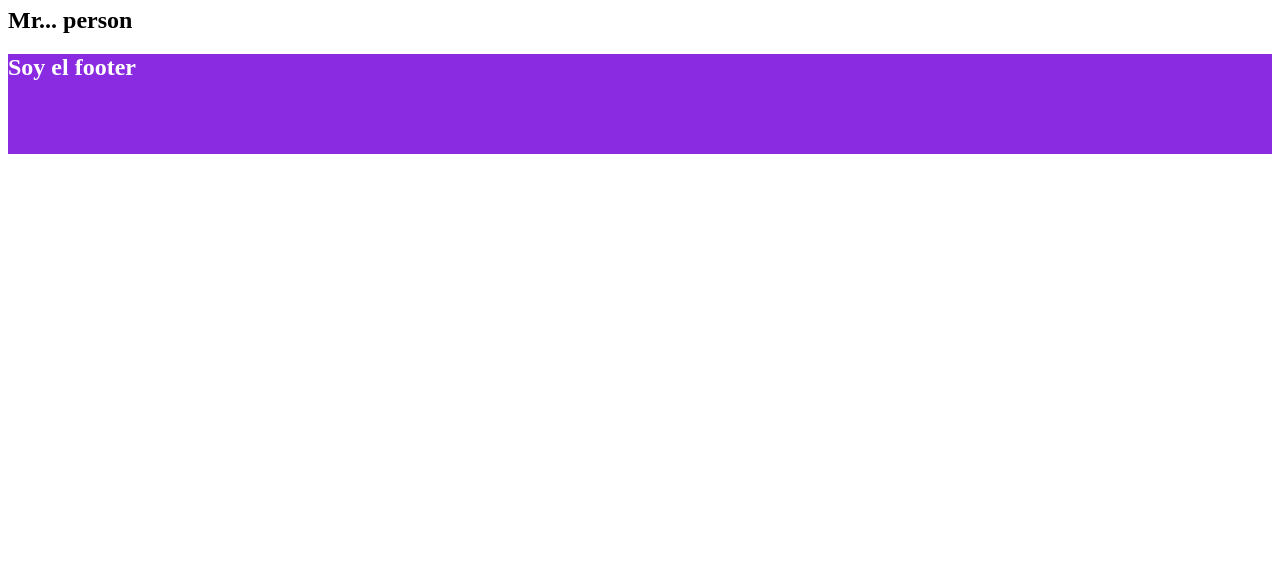
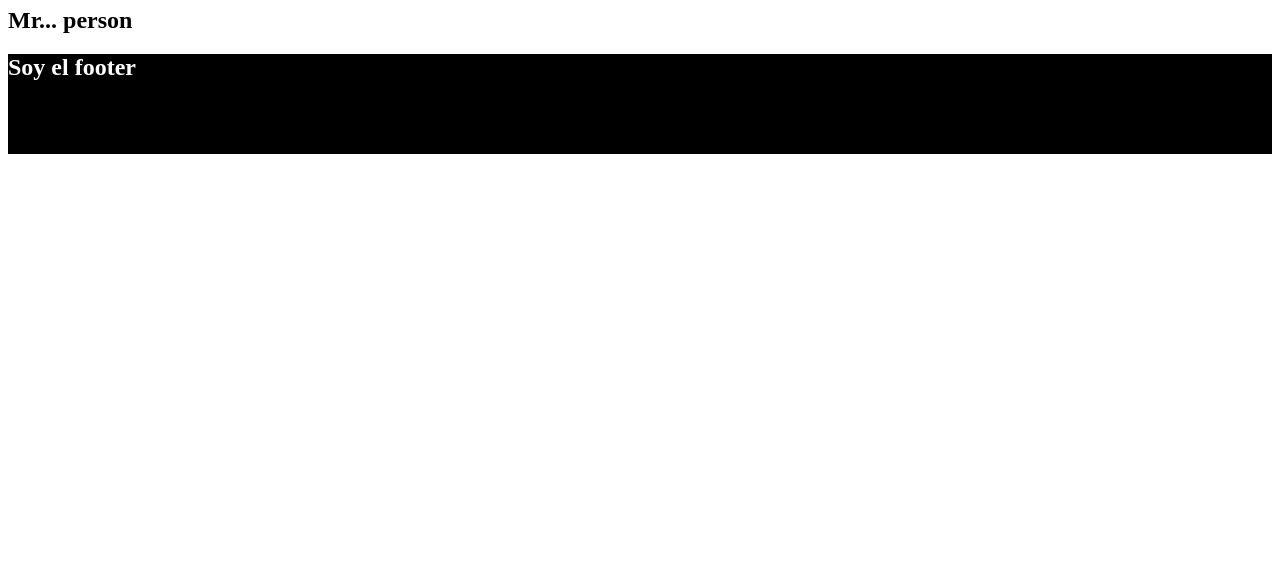
Before and after one commit to Invernon/prueba-sist-info, a plain HTML site: page index.html in a window 1280 px wide. Shown: the part 215-800 px from the top of the page. Drawn offline with Linux system fonts and the light colour scheme.

Commit message:
Ta listo 2

```diff
--- a/index.html
+++ b/index.html
@@ -24,7 +24,7 @@
         <h2> Mr... person </h2>
     </div>
 
-    <div class="footer" style="background-color: blueviolet; height: 100px;">
+    <div class="footer" style="background-color: black; height: 100px;">
         <h2 style="color:white"> Soy el footer </h2>
     </div>
 </body>
```
